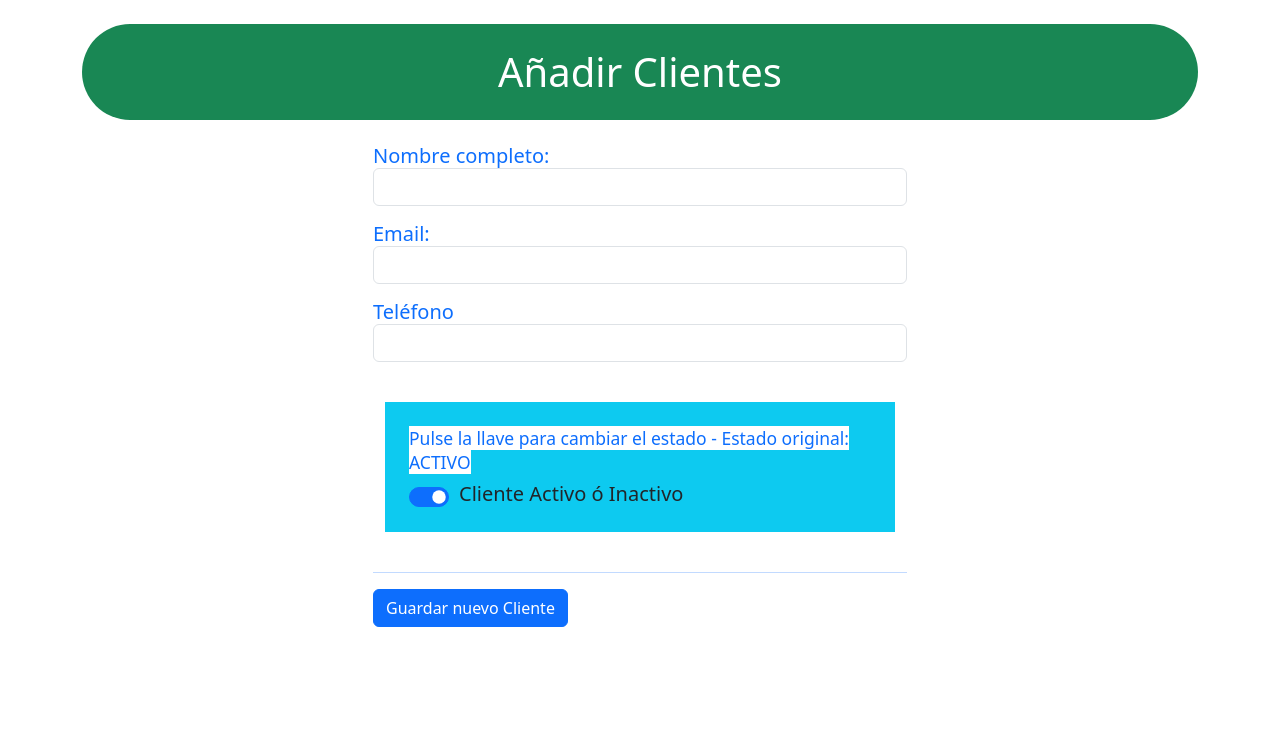
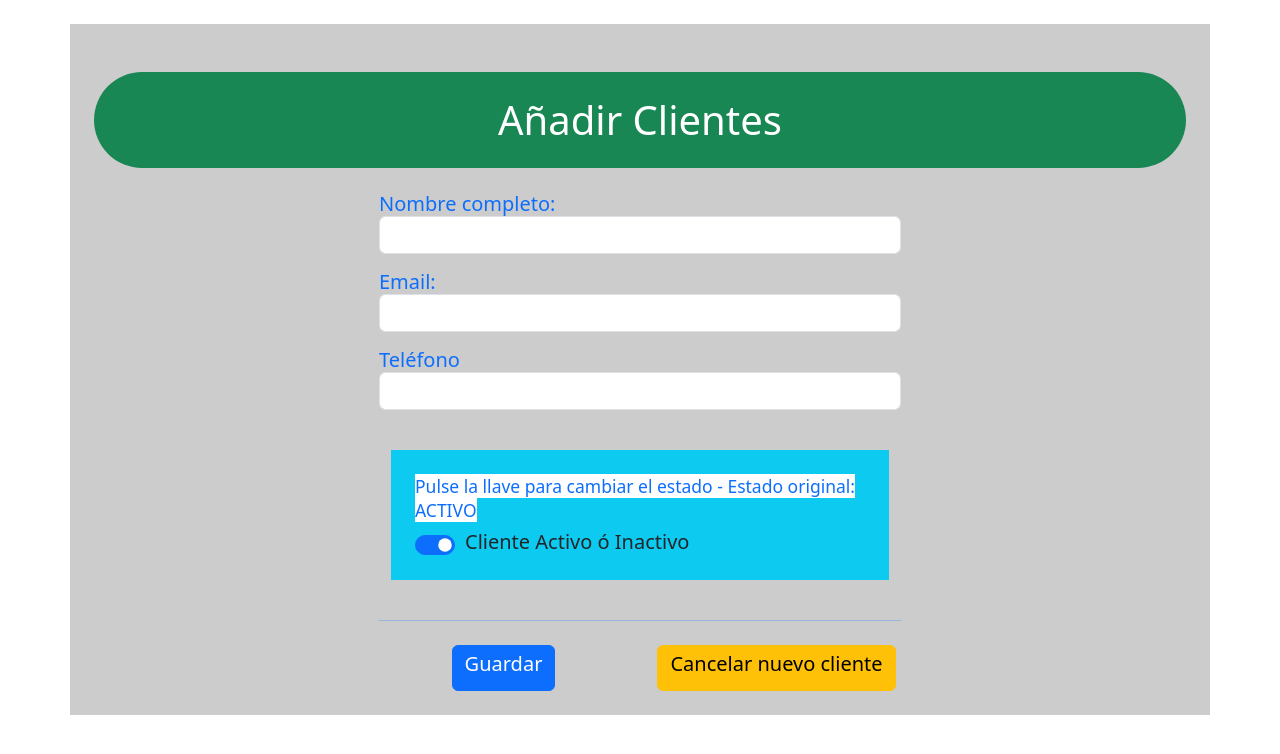
Before and after one commit to gaston-deb/tp2-cac, a Flask app: page /clientes/agregar in a window 1280 px wide. Shown: the top 754 px of the page. Run offline with Flask 3, Linux system fonts and the light colour scheme; some libraries are stand-ins or nearby versions.

Commit message:
cambios finales para agregar productos y clientes

```diff
--- a/componentes/vistas_api.py
+++ b/componentes/vistas_api.py
@@ -47,10 +47,23 @@ def agregarProducto():
 
 # Ruta productos/altaProducto - Envía a la BBDD el nuevo producto
 @app.route('/productos/altaProducto', methods=['POST'])
-def alta_productos(datos):
-    datos = request.form
-    #Productos.agregar()
-    return jsonify(datos)
+def alta_productos():
+    # datos = request.form
+    # producto = Productos()
+    # mensaje = producto.guardar_db(datos)
+    datos = request.form.to_dict()
+
+    # Convertir el campo 'precio' a float
+    if 'precio' in datos:
+        try:
+            datos['precio'] = float(datos['precio'])
+        except ValueError:
+            return "Error: El precio debe ser un número válido."
+
+    producto = Productos()
+    mensaje = producto.guardar_db(datos)
+    return f"<div style='width:80%; margin-top:40px; padding: 30px; text-align: center; background-color: #8CFDB4;'><h1>Agregar Producto</h1><hr><h3>Estado: {mensaje}</h3><hr><h2><a href='/productos'>Regresar a la página anterior 👆</a></h2><p></p><h2><a href='/'>Regresar a la página principal 👉</a></h2>"
+
 
 # Ruta productos/editar
 @app.route('/productos/editar/<int:id>', methods=['GET', 'POST'])
@@ -62,14 +75,14 @@ def modificar_producto(id):
 @app.route('/productos/eliminar/<int:id>', methods=['GET', 'POST'])
 def eliminar_producto(id):
     mensaje = Productos.eliminar(id)
-    return f"<div style='width:100%; text-align: center;'><h1>El producto tratado tenía el id Nº {id}</h1><hr><h3>Estado: {mensaje}</h3>    <hr><h2><a href='/productos'>Regresar a la página anterior 👆</a></h2><p></p><h2><a href='/'>Regresar a la página principal 👉</a></h2>"
+    return f"<div style='width:80%; margin-top:40px; padding: 30px; text-align: center; background-color: #8CFDB4;'><h1>El producto tratado tenía el id Nº {id}</h1><hr><h3>Estado: {mensaje}</h3>    <hr><h2><a href='/productos'>Regresar a la página anterior 👆</a></h2><p></p><h2><a href='/'>Regresar a la página principal 👉</a></h2>"
 
 # Ruta para guardar cambios de productos editados o agregados
 @app.route('/productos/guardarProducto/<int:id>', methods=['POST'])
 def guardarProducto(id):
     datos = request.form
     mensaje = Productos.actualizar(id, datos)
-    return f"<div style='width:100%; text-align: center;'><h1>Producto a modificar con id Nº {id}</h1><hr><h3>Estado: {mensaje}</h3><hr><h2><a href='/'>Regrese a la página principal 👉</a></h2>"
+    return f"<div style='width:80%; margin-top:40px; padding: 30px; text-align: center; background-color: #8CFDB4;'><h1>Producto a modificar con id Nº {id}</h1><hr><h3>Estado: {mensaje}</h3><hr><h2><a href='/productos'>Regresar a la página anterior 👆</a></h2><p></p><h2><a href='/'>Regresar a la página principal 👉</a></h2>"
 
 
 #-----------------------------------------------------
@@ -93,8 +106,9 @@ def alta_clientes():
         # Eliminar el último elemento de la lista que se carga como "1"
         datos_modificables.append(('activo', 1)) # Y lo incluimos como 1
     data = dict(datos_modificables)
-    mensaje = Clientes.guardar_db(data)
-    return f"<div style='width:100%; text-align: center;'><h1>Cliente a modificar con id Nº {id}</h1><hr><h3>Estado: {mensaje}</h3><hr><h2><a href='/clientes'>Regresar a la página anterior 👆</a></h2><p></p><h2><a href='/'>Regresar a la página principal 👉</a></h2>"
+    cliente = Clientes()
+    mensaje = cliente.guardar_db(data)
+    return f"<div style='width:80%; margin-top:40px; padding: 30px; text-align: center; background-color: #8CFDB4;'><h1>Agregar Cliente</h1><hr><h3>Estado: {mensaje}</h3><hr><h2><a href='/clientes'>Regresar a la página anterior 👆</a></h2><p></p><h2><a href='/'>Regresar a la página principal 👉</a></h2>"
 
 
 # Ruta clientes/editar/
@@ -118,11 +132,11 @@ def guardarCliente(id):
     datos_modificables.append(('activo', activo))  # Aquí agregamos 'activo' con valor 1
     datos = dict(datos_modificables)
     mensaje = Clientes.actualizar(id, datos)
-    return f"<div style='width:100%; text-align: center;'><h1>Cliente a modificar con id Nº {id}</h1><hr><h3>Estado: {mensaje}</h3><hr><h2><a href='/clientes'>Regresar a la página anterior 👆</a></h2><p></p><h2><a href='/'>Regresar a la página principal 👉</a></h2>"
+    return f"<div style='width:80%; margin-top:40px; padding: 30px; text-align: center; background-color: #8CFDB4;'><h1>Cliente a modificar con id Nº {id}</h1><hr><h3>Estado: {mensaje}</h3><hr><h2><a href='/clientes'>Regresar a la página anterior 👆</a></h2><p></p><h2><a href='/'>Regresar a la página principal 👉</a></h2>"
 
 # Ruta clientes/eliminar
 @app.route('/clientes/eliminar/<int:id>', methods=['GET', 'POST'])
 def eliminar_cliente(id):
     mensaje = Clientes.eliminar(id)
-    return f"<div style='width:100%; text-align: center;'><h1>El cliente tratado tenía el id Nº {id}</h1><hr><h3>Estado: {mensaje}</h3><hr><h2><a href='/'>Regrese a la página principal 👉</a></h2>"
+    return f"<div style='width:80%; margin-top:40px; padding: 30px; text-align: center; background-color: #8CFDB4;'><h1>El cliente tratado tenía el id Nº {id}</h1><hr><h3>Estado: {mensaje}</h3><hr><h2><a href='/clientes'>Regresar a la página anterior 👆</a></h2><p></p><h2><a href='/'>Regresar a la página principal 👉</a></h2>"
     #return redirect(url_for('inicio'))
--- a/templates/agregar_clientes.html
+++ b/templates/agregar_clientes.html
@@ -18,7 +18,7 @@
         activo (Tynyint 1)
 -->
 
-  <div class="container">
+  <div class="container rounded-75 p-4 mt-4" style="background-color: #ccc;">
     <h1 class="bg-success text-white rounded-pill text-center mt-4 p-4">Añadir Clientes</h1>
     <div class="row m-auto w-50 mt-4 h5 text-primary">
       <form action="/clientes/altaCliente" method="POST">
@@ -51,7 +51,18 @@
           </div>
         </div>
         <hr>
-        <button type="submit" class="btn btn-primary">Guardar nuevo Cliente</button>
+        <div class="row mt-4 text-center">
+          <div class="col-6">
+            <button type="submit" class="btn btn-primary">
+              <h5>Guardar</h5>
+            </button>
+          </div>
+          <div class="col-6">
+            <a href="/clientes" class="btn btn-warning">
+              <h5>Cancelar nuevo cliente</h5>
+            </a>
+          </div>
+        </div>
       </form>
     </div>
   </div>
--- a/templates/modificar_productos.html
+++ b/templates/modificar_productos.html
@@ -56,7 +56,9 @@
         <hr>
         <div class="row">
           <div class="col-6">
-            <button type="submit" class="btn btn-primary mt-4 text-center">Guardar</button>
+            <button type="submit" class="btn btn-primary mt-4 text-center">
+              <h5>Guardar</h5>
+            </button>
           </div>
           <div class="col-6">
             <a href="/productos" class="btn btn-warning">
```
Also changed, not shown: base_db/dml.py (+18 -1 lines), templates/agregar_productos.html (+23 -11 lines).
